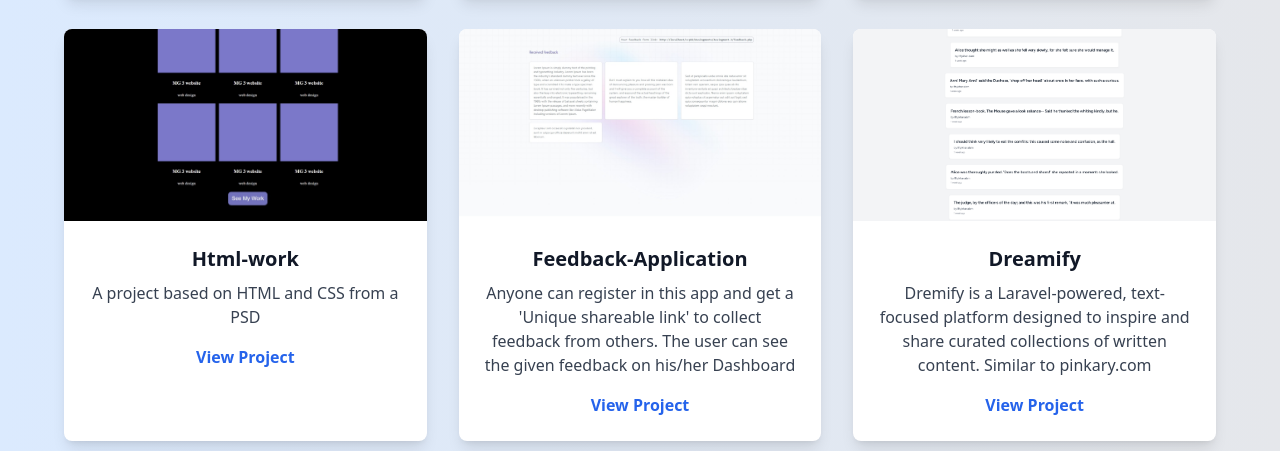
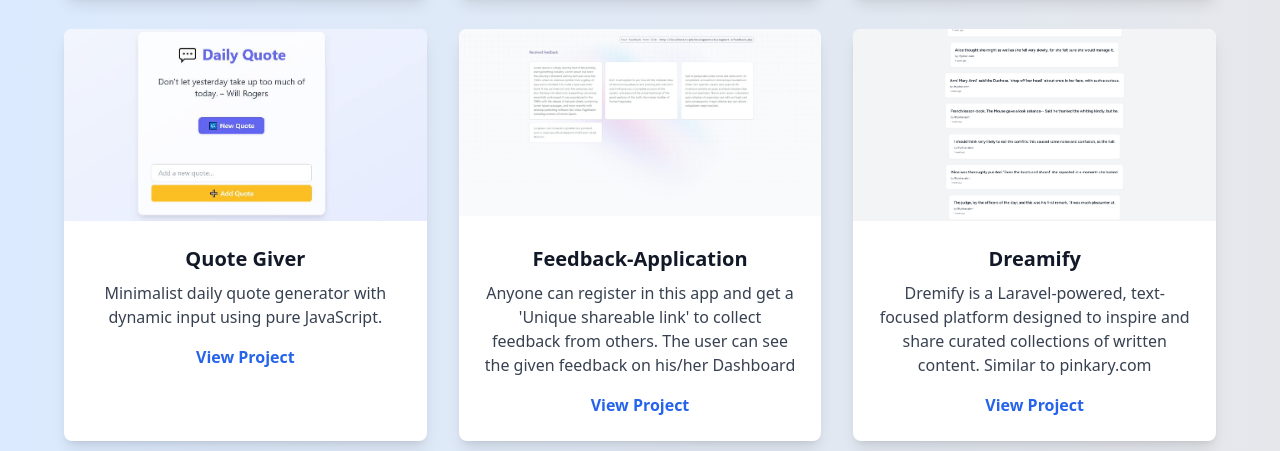
Before and after one commit to iftykhar/Iftykhar-portfolio, a plain HTML site: page index.html in a window 1280 px wide. Shown: the part 1713-2164 px from the top of the page. Drawn offline with nearby package versions, Linux system fonts and the light colour scheme.

Commit message:
quote giver done

```diff
--- a/index.html
+++ b/index.html
@@ -118,10 +118,10 @@
     },
     {
         "id":3,
-        "title":"Html-work",
-        "description":"A project based on HTML and CSS from a PSD",
-        "link":"https://iftykhar.github.io/Html-work/",
-        "pic": "./image/project3.jpeg"
+        "title":"Quote Giver",
+        "description":"Minimalist daily quote generator with dynamic input using pure JavaScript. ",
+        "link":"https://quotegiver.tiiny.site/",
+        "pic": "./image/quote.jpg"
     },
     {
         "id":4,
```
